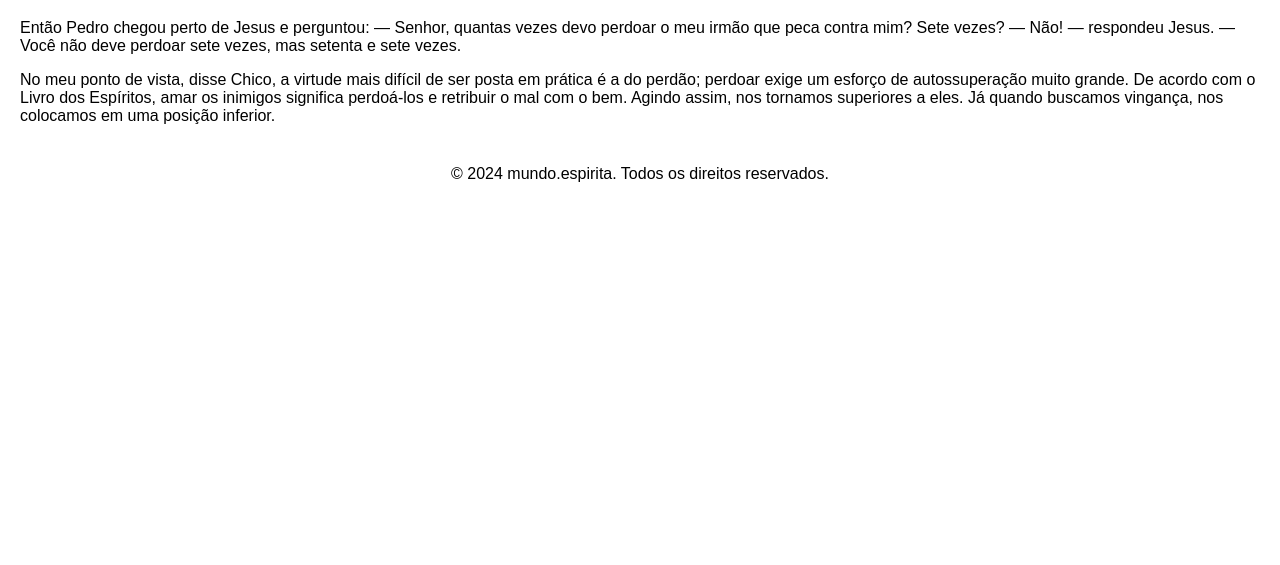
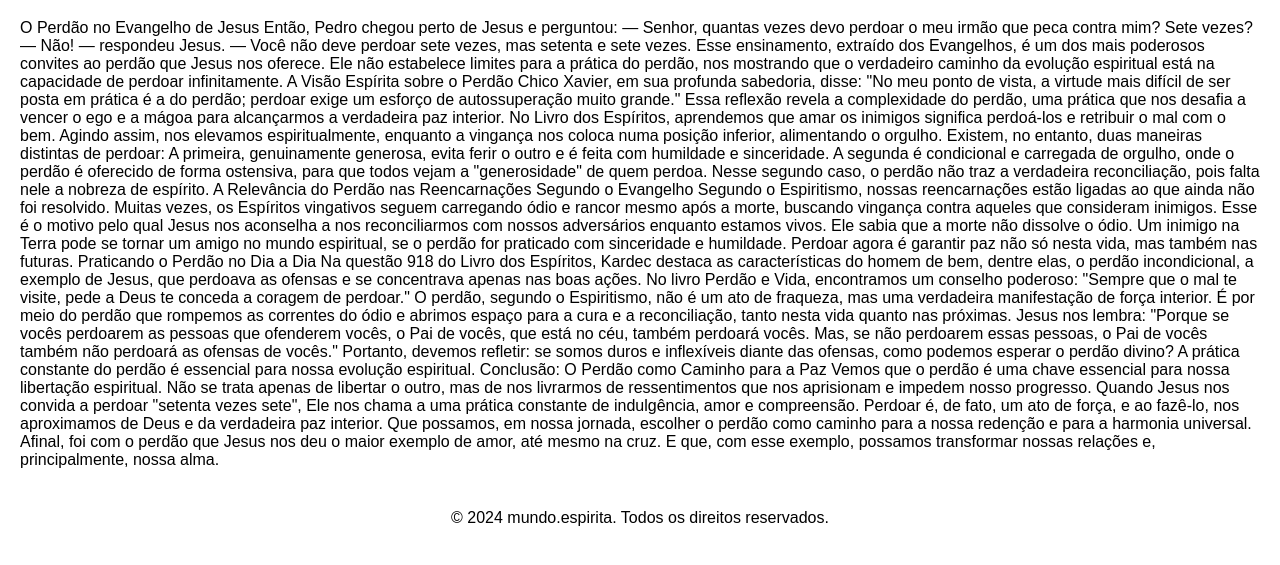
Before and after one commit to mundoespirita/mundoespirita, a plain HTML site: page perdao.html in a window 1280 px wide. Shown: the part 81-646 px from the top of the page. Drawn offline with Linux system fonts and the light colour scheme.

Commit message:
Add files via upload

```diff
--- a/perdao.html
+++ b/perdao.html
@@ -22,13 +22,31 @@
 <body>
     <h1>Perdão</h1>
     <p>
-        Então Pedro chegou perto de Jesus e perguntou:
-        — Senhor, quantas vezes devo perdoar o meu irmão que peca contra mim? Sete vezes?
-        — Não! — respondeu Jesus. — Você não deve perdoar sete vezes, mas setenta e sete vezes.
-    </p>
-    <p>
-        No meu ponto de vista, disse Chico, a virtude mais difícil de ser posta em prática é a do perdão; perdoar exige um esforço de autossuperação muito grande.
-        De acordo com o Livro dos Espíritos, amar os inimigos significa perdoá-los e retribuir o mal com o bem. Agindo assim, nos tornamos superiores a eles. Já quando buscamos vingança, nos colocamos em uma posição inferior.
+O Perdão no Evangelho de Jesus
+Então, Pedro chegou perto de Jesus e perguntou:
+— Senhor, quantas vezes devo perdoar o meu irmão que peca contra mim? Sete vezes?
+— Não! — respondeu Jesus. — Você não deve perdoar sete vezes, mas setenta e sete vezes.
+Esse ensinamento, extraído dos Evangelhos, é um dos mais poderosos convites ao perdão que Jesus nos oferece. Ele não estabelece limites para a prática do perdão, nos mostrando que o verdadeiro caminho da evolução espiritual está na capacidade de perdoar infinitamente.
+A Visão Espírita sobre o Perdão
+Chico Xavier, em sua profunda sabedoria, disse:
+"No meu ponto de vista, a virtude mais difícil de ser posta em prática é a do perdão; perdoar exige um esforço de autossuperação muito grande."
+Essa reflexão revela a complexidade do perdão, uma prática que nos desafia a vencer o ego e a mágoa para alcançarmos a verdadeira paz interior. No Livro dos Espíritos, aprendemos que amar os inimigos significa perdoá-los e retribuir o mal com o bem. Agindo assim, nos elevamos espiritualmente, enquanto a vingança nos coloca numa posição inferior, alimentando o orgulho.
+Existem, no entanto, duas maneiras distintas de perdoar:
+A primeira, genuinamente generosa, evita ferir o outro e é feita com humildade e sinceridade. A segunda é condicional e carregada de orgulho, onde o perdão é oferecido de forma ostensiva, para que todos vejam a "generosidade" de quem perdoa. Nesse segundo caso, o perdão não traz a verdadeira reconciliação, pois falta nele a nobreza de espírito.
+A Relevância do Perdão nas Reencarnações
+Segundo o Evangelho Segundo o Espiritismo, nossas reencarnações estão ligadas ao que ainda não foi resolvido. Muitas vezes, os Espíritos vingativos seguem carregando ódio e rancor mesmo após a morte, buscando vingança contra aqueles que consideram inimigos.
+Esse é o motivo pelo qual Jesus nos aconselha a nos reconciliarmos com nossos adversários enquanto estamos vivos. Ele sabia que a morte não dissolve o ódio. Um inimigo na Terra pode se tornar um amigo no mundo espiritual, se o perdão for praticado com sinceridade e humildade. Perdoar agora é garantir paz não só nesta vida, mas também nas futuras.
+Praticando o Perdão no Dia a Dia
+Na questão 918 do Livro dos Espíritos, Kardec destaca as características do homem de bem, dentre elas, o perdão incondicional, a exemplo de Jesus, que perdoava as ofensas e se concentrava apenas nas boas ações. No livro Perdão e Vida, encontramos um conselho poderoso:
+"Sempre que o mal te visite, pede a Deus te conceda a coragem de perdoar."
+O perdão, segundo o Espiritismo, não é um ato de fraqueza, mas uma verdadeira manifestação de força interior. É por meio do perdão que rompemos as correntes do ódio e abrimos espaço para a cura e a reconciliação, tanto nesta vida quanto nas próximas. Jesus nos lembra:
+"Porque se vocês perdoarem as pessoas que ofenderem vocês, o Pai de vocês, que está no céu, também perdoará vocês. Mas, se não perdoarem essas pessoas, o Pai de vocês também não perdoará as ofensas de vocês."
+Portanto, devemos refletir: se somos duros e inflexíveis diante das ofensas, como podemos esperar o perdão divino? A prática constante do perdão é essencial para nossa evolução espiritual.
+Conclusão: O Perdão como Caminho para a Paz
+Vemos que o perdão é uma chave essencial para nossa libertação espiritual. Não se trata apenas de libertar o outro, mas de nos livrarmos de ressentimentos que nos aprisionam e impedem nosso progresso. Quando Jesus nos convida a perdoar "setenta vezes sete", Ele nos chama a uma prática constante de indulgência, amor e compreensão.
+Perdoar é, de fato, um ato de força, e ao fazê-lo, nos aproximamos de Deus e da verdadeira paz interior. Que possamos, em nossa jornada, escolher o perdão como caminho para a nossa redenção e para a harmonia universal. Afinal, foi com o perdão que Jesus nos deu o maior exemplo de amor, até mesmo na cruz. E que, com esse exemplo, possamos transformar nossas relações e, principalmente, nossa alma.
+
+
     </p>
     <footer>
         <p>&copy; 2024 mundo.espirita. Todos os direitos reservados.</p>
```
